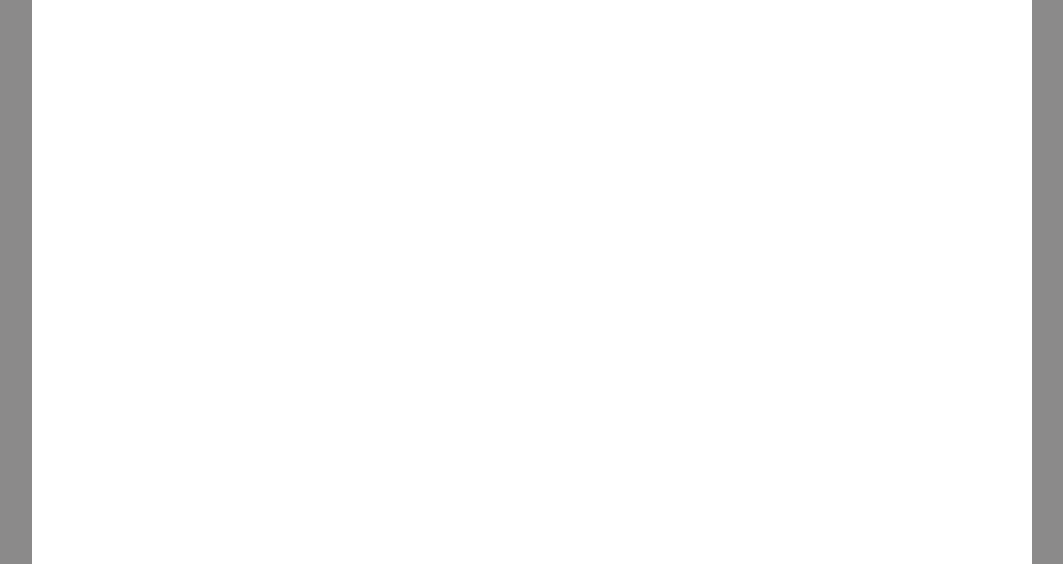
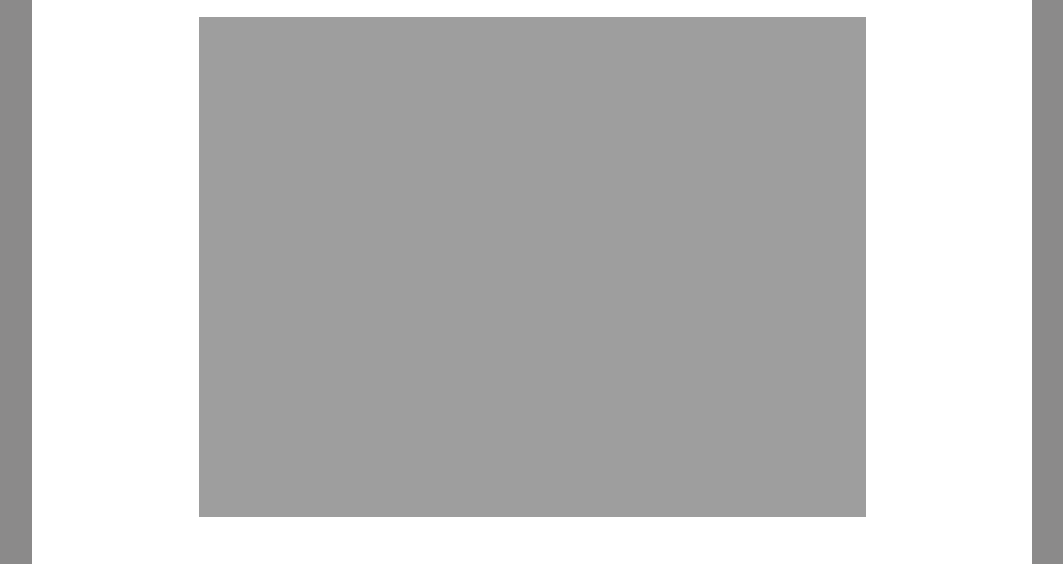
Before and after one commit to Akshata-Projects/space_Template, a plain HTML site: page index.html in a window 1280 px wide. Shown: the part 180-744 px from the top of the page, without its empty margins (181-1244 px from the left). Drawn offline with Linux system fonts and the light colour scheme; the site is published under a folder, as on GitHub Pages, so addresses that start at the root find nothing.

Commit message:
Update style.css

```diff
--- a/style.css
+++ b/style.css
@@ -60,7 +60,7 @@ body{
 {
     height: 500px;
     width: 100%;
-    background-image: url('/Images/living-room.jpg');
+    background-image: url("Images/living-room.jpg");
     background-position: center;
     background-repeat: no-repeat;
     background-size: contain;
```
